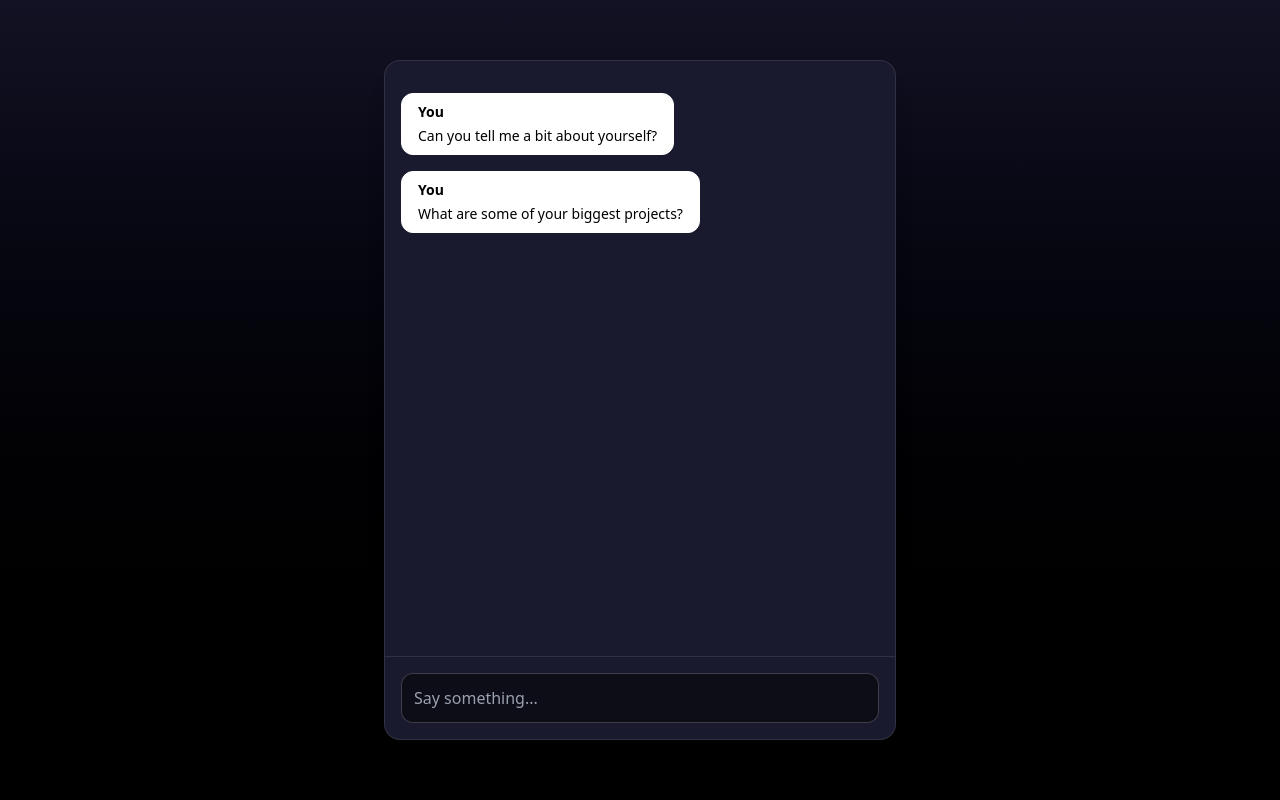
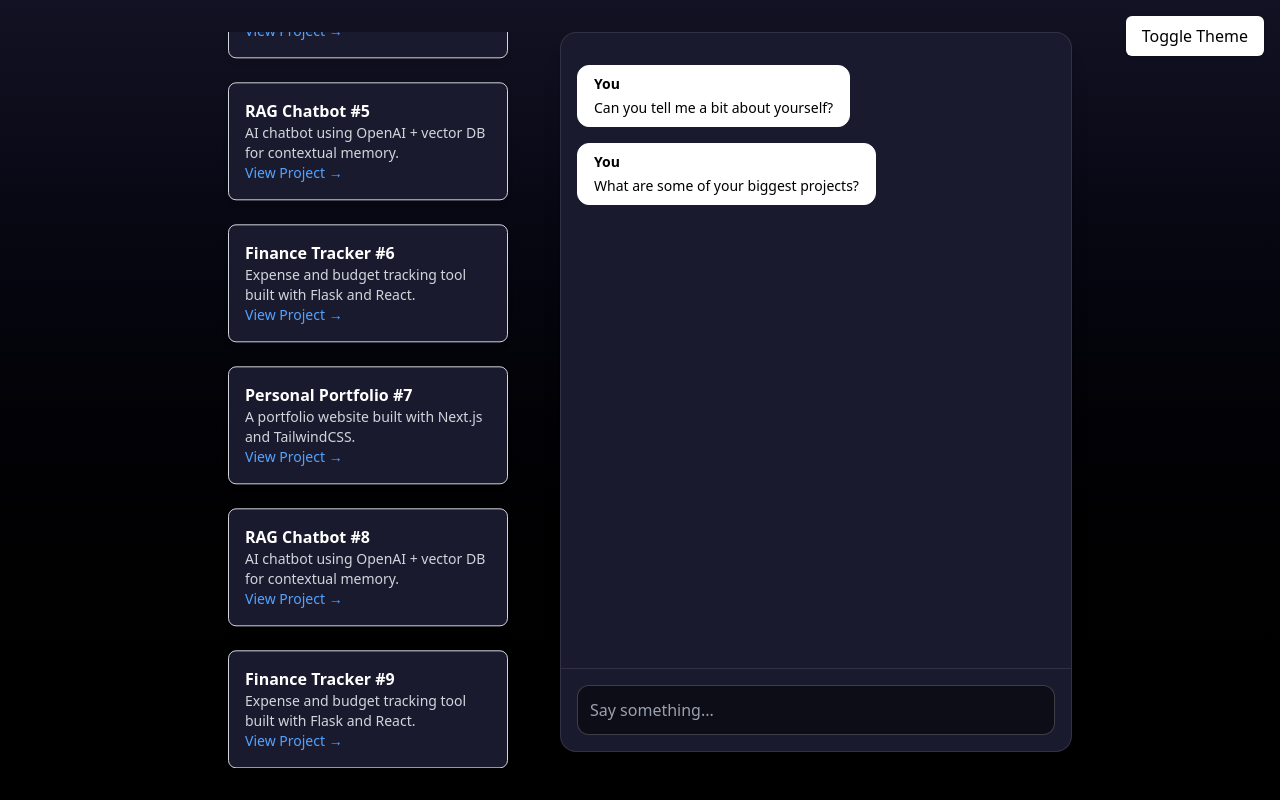
Before and after one commit to AhmedJader/PortfolioV2, a Next.js app: page / in a window 1280 px wide. Built offline with nearby package versions, Linux system fonts and the light colour scheme; no server answers.

Commit message:
feat: add theme toggle functionality and project feed component; update styles and dependencies

```diff
--- a/app/globals.css
+++ b/app/globals.css
@@ -1,16 +1,31 @@
 @import "tailwindcss";
 
+/* Only set full height – don't force overflow: hidden */
 html,
 body {
   height: 100%;
-  overflow: hidden;
+  overflow-x: hidden; /* optional – prevents horizontal scroll only */
 }
 
 /* globals.css */
 .scrollbar-hide::-webkit-scrollbar {
   display: none;
 }
+
 .scrollbar-hide {
-  -ms-overflow-style: none;
-  scrollbar-width: none;
+  -ms-overflow-style: none;  /* IE and Edge */
+  scrollbar-width: none;     /* Firefox */
 }
+
+@keyframes scroll-vertically {
+  0% {
+    transform: translateY(0%);
+  }
+  100% {
+    transform: translateY(-50%);
+  }
+}
+
+.animate-vertical-scroll {
+  animation: scroll-vertically 60s linear infinite;
+}
--- a/app/page.tsx
+++ b/app/page.tsx
@@ -1,5 +1,41 @@
+'use client';
+
+import { useEffect, useState } from 'react';
 import ChatWrapper from '@/components/ChatWrapper';
+import ProjectFeed from '@/components/ProjectFeed';
 
 export default function Home() {
-  return <ChatWrapper />;
+  const [isInverted, setIsInverted] = useState(false);
+
+  // Load saved theme on first load
+  useEffect(() => {
+    const saved = localStorage.getItem('theme');
+    if (saved === 'inverted') setIsInverted(true);
+  }, []);
+
+  // Save theme when it changes
+  useEffect(() => {
+    localStorage.setItem('theme', isInverted ? 'inverted' : 'normal');
+  }, [isInverted]);
+
+  return (
+    <main
+      className={`${
+        isInverted ? 'invert' : ''
+      } flex h-screen w-screen overflow-hidden bg-gradient-to-b from-[#121224] to-black text-white`}
+    >
+      {/* Toggle Button */}
+      <button
+        onClick={() => setIsInverted((prev) => !prev)}
+        className="absolute top-4 right-4 z-50 px-4 py-2 bg-white text-black rounded-md shadow hover:opacity-80 transition"
+      >
+        Toggle Theme
+      </button>
+
+      <div className="flex-1 flex items-start justify-center h-full p-8 gap-8 overflow-hidden">
+        <ProjectFeed />
+        <ChatWrapper />
+      </div>
+    </main>
+  );
 }
--- a/components/ChatWrapper.tsx
+++ b/components/ChatWrapper.tsx
@@ -32,11 +32,9 @@ export default function ChatWrapper() {
   }, [messages]);
 
   return (
-        <div className="flex items-center justify-center min-h-screen bg-gradient-to-b from-[#121224] to-black text-white">
-            <div className="flex flex-col h-[85vh] w-full max-w-lg bg-[#1a1a2e] border border-white/10 rounded-2xl shadow-xl overflow-hidden">
+    <div className="flex flex-col h-[90vh] w-full max-w-lg bg-[#1a1a2e] border border-white/10 rounded-2xl shadow-xl overflow-hidden">
       <MessageList messages={messages} bottomRef={bottomRef} />
       <MessageInput input={input} handleInputChange={handleInputChange} handleSubmit={handleSubmit} />
     </div>
-        </div>
   );
 }
--- /dev/null
+++ b/components/ProjectFeed.tsx
@@ -0,0 +1,78 @@
+"use client";
+
+import Link from "next/link";
+import { useEffect, useState } from "react";
+
+interface Project {
+  id: string;
+  name: string;
+  description: string;
+  url: string;
+}
+
+export default function ProjectFeed() {
+  const [projects, setProjects] = useState<Project[]>([]);
+
+  useEffect(() => {
+    const baseProjects = [
+      {
+        id: "1",
+        name: "Personal Portfolio",
+        description: "A portfolio website built with Next.js and TailwindCSS.",
+        url: "https://github.com/your-username/portfolio",
+      },
+      {
+        id: "2",
+        name: "RAG Chatbot",
+        description: "AI chatbot using OpenAI + vector DB for contextual memory.",
+        url: "https://github.com/your-username/rag-chatbot",
+      },
+      {
+        id: "3",
+        name: "Finance Tracker",
+        description: "Expense and budget tracking tool built with Flask and React.",
+        url: "https://github.com/your-username/finance-tracker",
+      },
+    ];
+
+    const generated = Array.from({ length: 40 }, (_, i) => {
+      const base = baseProjects[i % baseProjects.length];
+      return {
+        ...base,
+        id: `${i + 1}`,
+        name: `${base.name} #${i + 1}`,
+      };
+    });
+
+    setProjects(generated);
+  }, []);
+
+  return (
+    <div className="relative w-full max-w-xs h-full px-2">
+      {/* Add padding around the scroll container so scaled cards don’t clip */}
+      <div className="relative w-full h-full pt-8 pb-8 overflow-hidden">
+        <div className="absolute top-0 left-0 w-full animate-vertical-scroll">
+          <div className="flex flex-col items-center space-y-6 px-2">
+            {[...projects, ...projects].map((project, index) => (
+              <div
+                key={`${project.id}-${index}`}
+                className="p-4 rounded-lg border border-gray-300 bg-[#1a1a2e] text-white shadow-md text-sm transform-gpu transition-transform w-[280px] hover:scale-[1.05]"
+              >
+                <h3 className="text-base font-semibold">{project.name}</h3>
+                <p className="text-sm text-gray-300">{project.description}</p>
+                <Link
+                  href={project.url}
+                  target="_blank"
+                  rel="noopener noreferrer"
+                  className="text-blue-400 hover:underline text-sm"
+                >
+                  View Project →
+                </Link>
+              </div>
+            ))}
+          </div>
+        </div>
+      </div>
+    </div>
+  );
+}
--- a/package.json
+++ b/package.json
@@ -30,6 +30,7 @@
     "postgres": "^3.4.7",
     "react": "^19.0.0",
     "react-dom": "^19.0.0",
+    "tailwind-scrollbar-hide": "^4.0.0",
     "zod": "^3.25.67"
   },
   "devDependencies": {
```
Also changed, not shown: 1 other file (tests, documents, lock files or other folders). Lines whose indentation alone changed are shown as unchanged.
